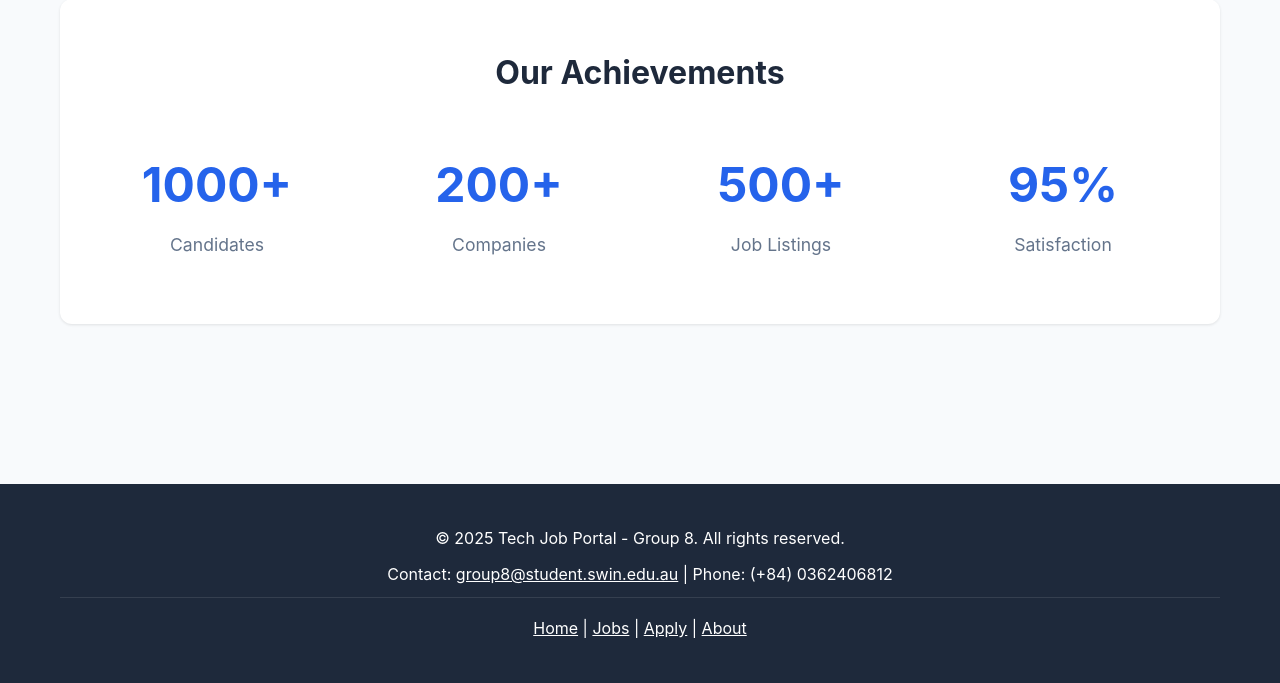
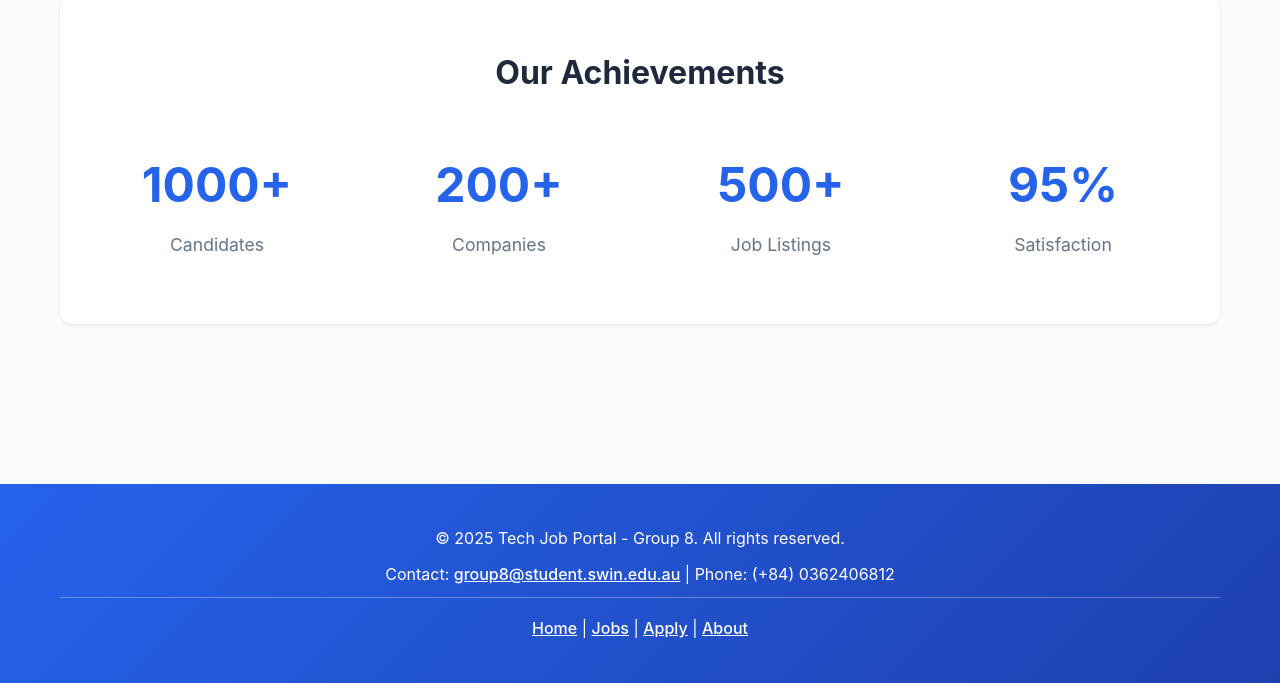
Before and after one commit to 103792355/project-part-2, a PHP site: page /project2/index.php in a window 1280 px wide. Shown: the part 1145-1828 px from the top of the page. Run offline with PHP 8.4, Linux system fonts and the light colour scheme.

Commit message:
change color

```diff
--- a/styles/style.css
+++ b/styles/style.css
@@ -853,10 +853,11 @@ small {
 
 /* Footer */
 .site-footer {
-    background: var(--text-dark);
+    background: linear-gradient(135deg, var(--primary-color), var(--primary-dark));
     color: white;
     padding: 2rem 0;
     margin-top: 4rem;
+    box-shadow: var(--shadow-lg);
 }
 
 .footer-content {
@@ -869,12 +870,17 @@ small {
 .footer-content a {
     color: white;
     text-decoration: underline;
+    font-weight: 500;
+}
+
+.footer-content a:hover {
+    opacity: 0.8;
 }
 
 .footer-links {
     margin-top: 1rem;
     padding-top: 1rem;
-    border-top: 1px solid rgba(255, 255, 255, 0.1);
+    border-top: 1px solid rgba(255, 255, 255, 0.3);
 }
 
 /* Responsive Design */
```
